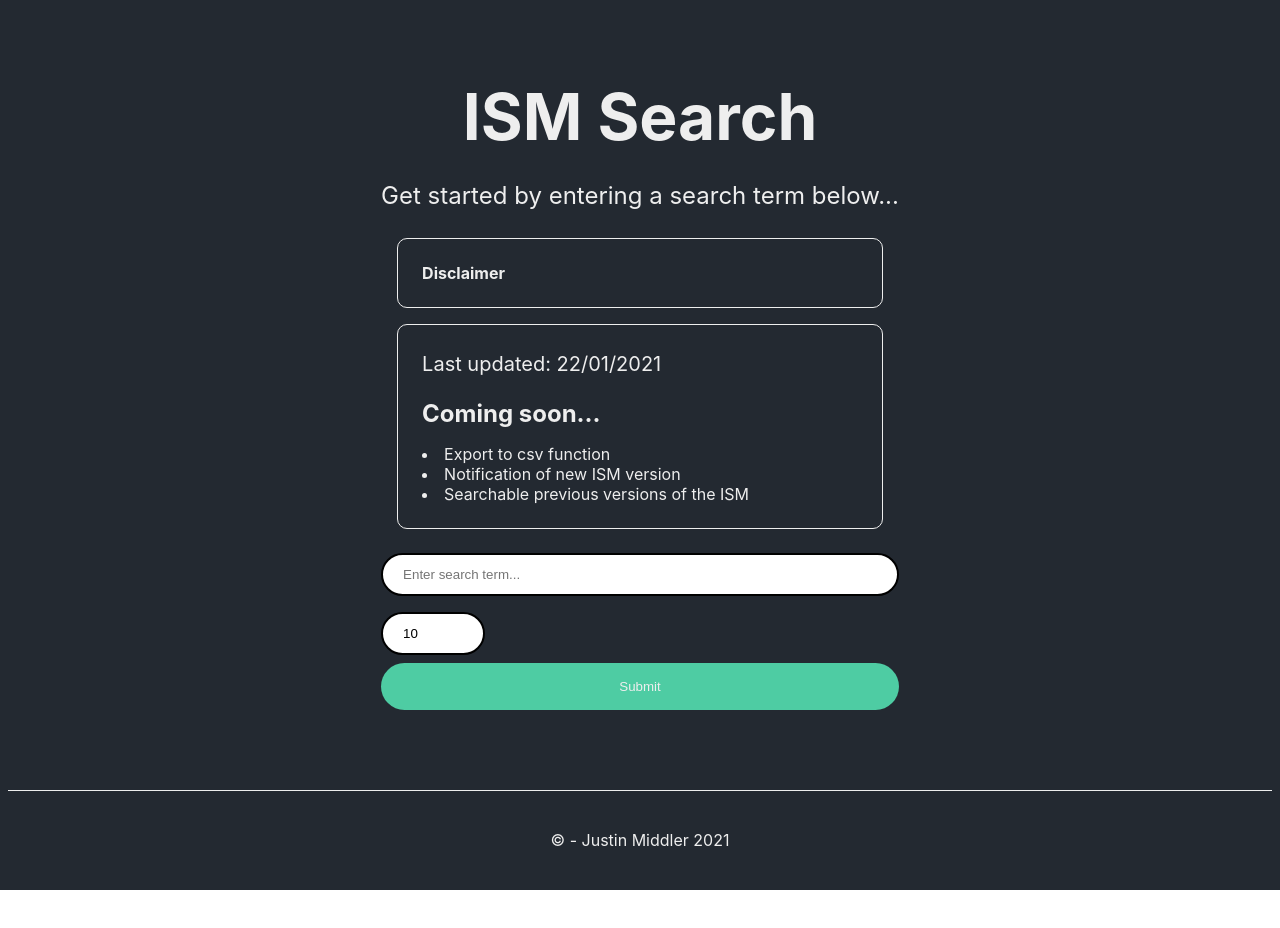
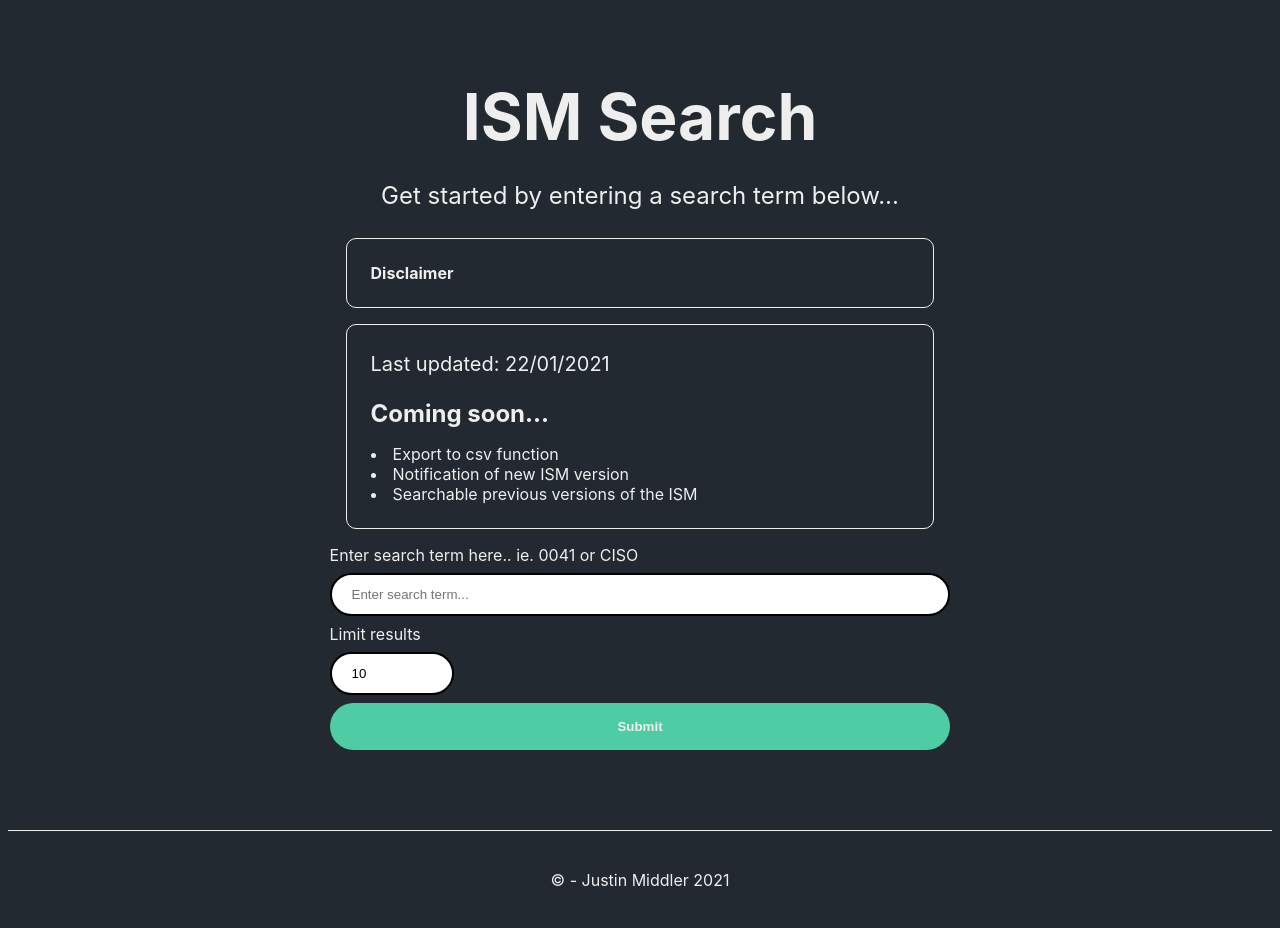
Before and after one commit to jusso-dev/ISMSearch, a Next.js app: page / in a window 1280 px wide. Before the commit the page ends 890 px from the top, so only its background shows below. Built offline with nearby package versions, Linux system fonts and the light colour scheme.

Commit message:
fixed styling

```diff
--- a/pages/index.js
+++ b/pages/index.js
@@ -50,12 +50,17 @@ export default function Home() {
 
           {errors.searchTerm && <p className={styles.span}>This field is required</p>}
 
-          <input placeholder={"Enter search term..."} style={{ borderRadius: '25px', width: '100%', padding: '12px 20px', margin: '8px 0px', border: '2px solid black' }} name="searchTerm" ref={register({ required: true })} />
-          <br />
-          <input defaultValue={10} style={{ borderRadius: '25px', width: '20%', padding: '12px 20px', margin: '8px 0px', border: '2px solid black' }} type="number" name="numberOfResults" ref={register({ required: true })} min="1" max="800"></input>
-          <br />
+          <label>
+              Enter search term here.. ie. 0041 or CISO
+              <input placeholder={"Enter search term..."} style={{ borderRadius: '25px', width: '100%', padding: '12px 20px', margin: '8px 0px', border: '2px solid black' }} name="searchTerm" ref={register({ required: true })} />
+          </label>
+          <label>
+              Limit results
+              <br />
+              <input defaultValue={10} style={{ borderRadius: '25px', width: '20%', padding: '12px 20px', margin: '8px 0px', border: '2px solid black' }} type="number" name="numberOfResults" ref={register({ required: true })} min="1" max="800"></input>
+          </label>
 
-          <button style={{ borderRadius: '25px', backgroundColor: '#4ecca3', border: 'none', color: '#eeeeee', padding: '16px 32px', width: '100%' }} type="submit">Submit</button>
+          <button style={{ fontWeight:'bold', borderRadius: '25px', backgroundColor: '#4ecca3', border: 'none', color: '#eeeeee', padding: '16px 32px', width: '100%' }} type="submit">Submit</button>
         </form>
 
         {results?.hits?.length < 1 &&
```
